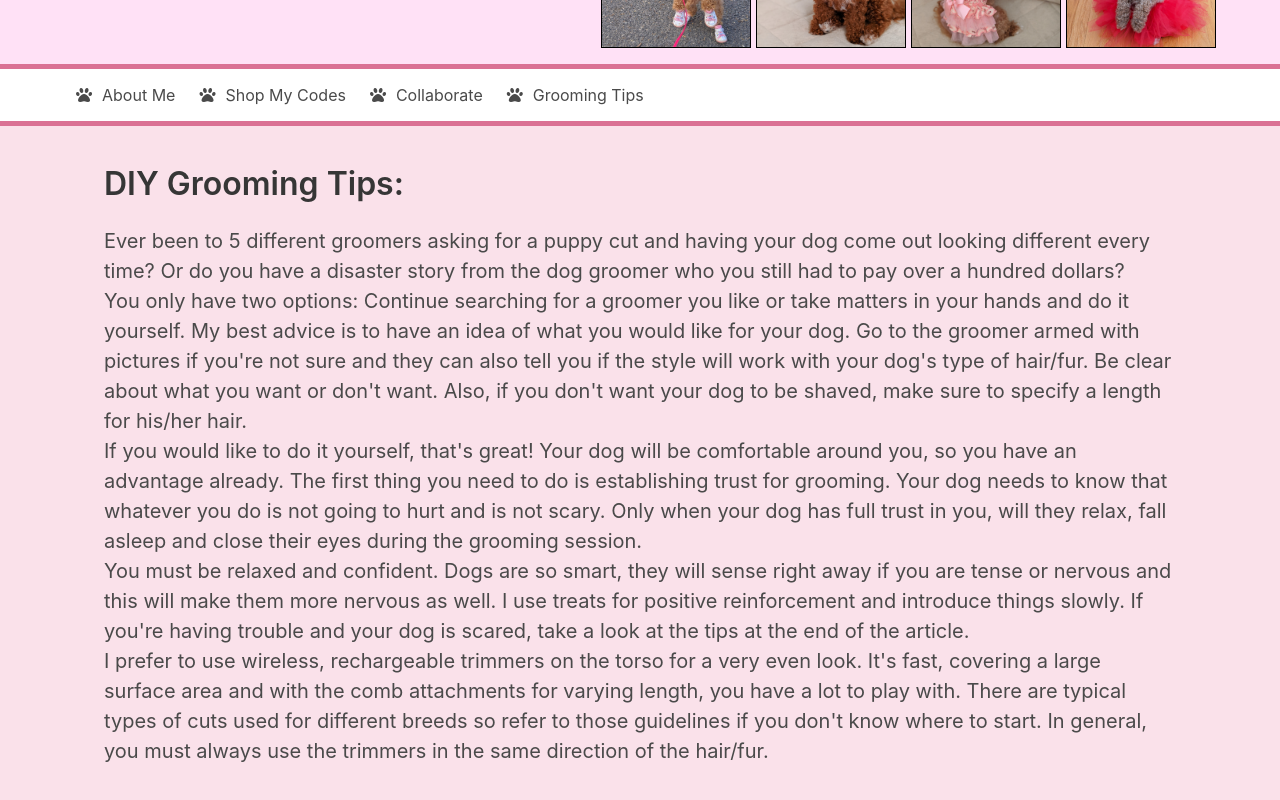
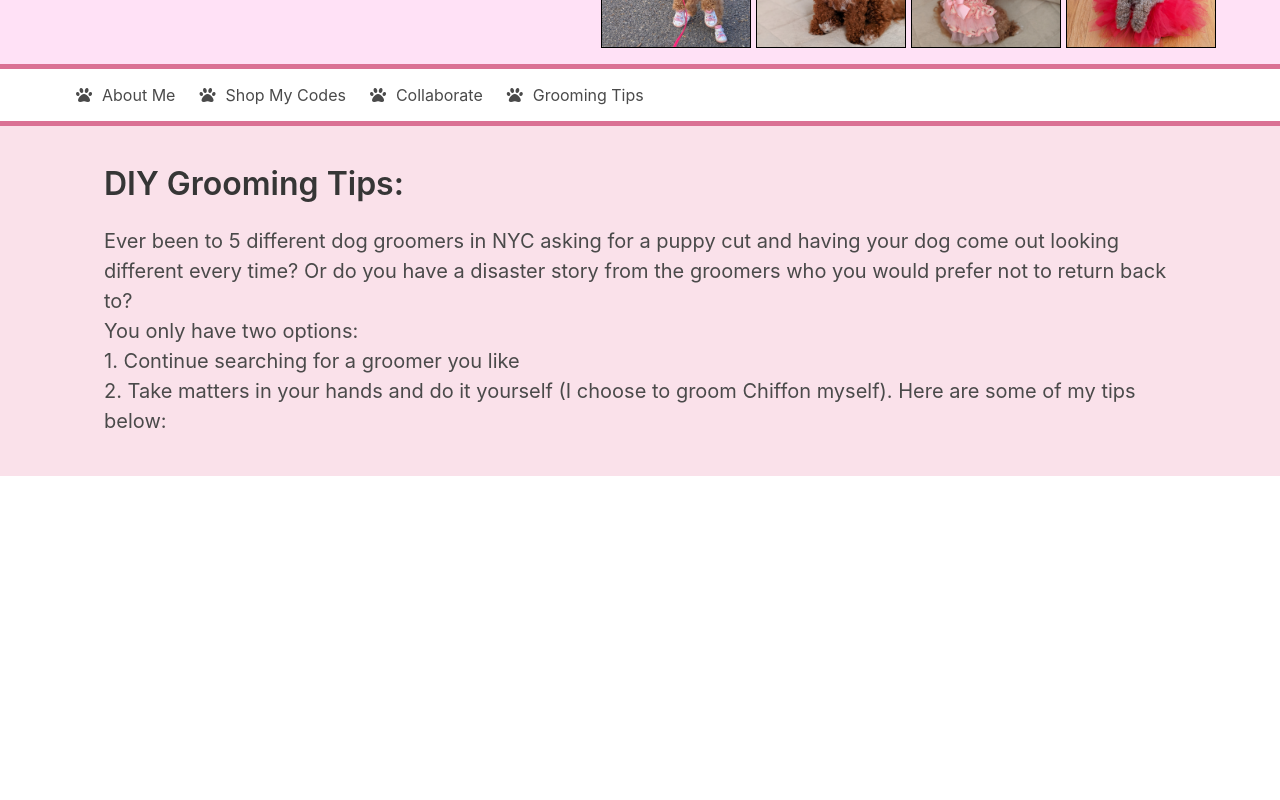
Before and after one commit to TechieQian/chiffon, a React (Create React App) app: page /grooming in a window 1280 px wide. Shown: the part 428-1228 px from the top of the page. After the commit the page ends 904 px from the top, so only its background shows below. Built offline with nearby package versions, Linux system fonts and the light colour scheme.

Commit message:
editing grooming

```diff
--- a/src/body/Grooming.tsx
+++ b/src/body/Grooming.tsx
@@ -4,15 +4,14 @@ function Grooming(props : any) {
     return (
         <div>
             <h1 className="title"> DIY Grooming Tips:</h1>
-            <p>Ever been to 5 different groomers asking for a puppy cut and having your dog come out looking different every time? Or do you have a disaster story from the dog groomer who you still had to pay over a hundred dollars?</p>
-            <p>You only have two options: Continue searching for a groomer you like or take matters in your hands and do it yourself. My best advice is to have an idea of what you would like for your dog. Go to the groomer armed with pictures if you're not sure and they can also tell you if the style will work with your dog's type of hair/fur. Be clear about what you want or don't want. Also, if you don't want your dog to be shaved, make sure to specify a length for his/her hair.</p>
-    <p>If you would like to do it yourself, that's great! Your dog will be comfortable around you, so you have an advantage already. The first thing you need to do is establishing trust for grooming. Your dog needs to know that whatever you do is not going to hurt and is not scary. Only when your dog has full trust in you, will they relax, fall asleep and close their eyes during the grooming session.
+            <p>Ever been to 5 different dog groomers in NYC asking for a puppy cut and having your dog come out looking different every time? Or do you have a disaster story from the groomers who you would prefer not to return back to?
 </p>
-<p>You must be relaxed and confident. Dogs are so smart, they will sense right away if you are tense or nervous and this will make them more nervous as well.
-I use treats for positive reinforcement and introduce things slowly. If you're having trouble and your dog is scared, take a look at the tips at the end of the article.
- </p>
- <p>I prefer to use wireless, rechargeable trimmers on the torso for a very even look. It's fast, covering a large surface area and with the comb attachments for varying length, you have a lot to play with. There are typical types of cuts used for different breeds so refer to those guidelines if you don't know where to start. In general, you must always use the trimmers in the same direction of the hair/fur.</p>
-        </div>
+<p></p>
+<p>You only have two options:</p>
+<p>1. Continue searching for a groomer you like</p>
+<p>2. Take matters in your hands and do it yourself (I choose to groom Chiffon myself). Here are some of my tips below:</p>
+<p></p>
+            </div>
     )
 }
 
```
